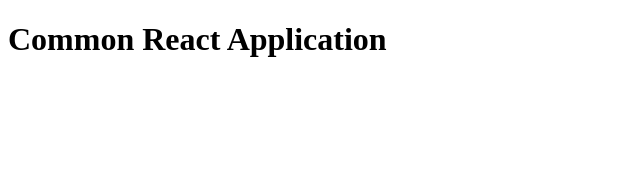
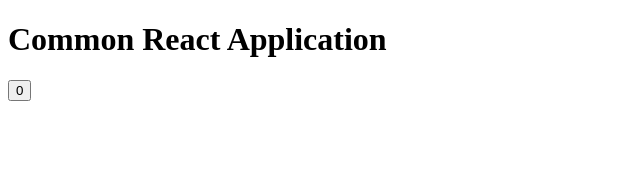
Before and after one commit to diniles/ReactFromScratch, a React (Create React App) app in the folder cra/: page / in a window 1280 px wide. Shown: the top 170 px of the page, without its empty margins (0-640 px from the left). Built offline with nearby package versions, Linux system fonts and the light colour scheme.

Commit message:
Add: state to component

```diff
--- a/cra/src/App.js
+++ b/cra/src/App.js
@@ -5,12 +5,16 @@ import React, {Component} from "react";
 class App extends Component {
   constructor(props) {
     super(props);
+    this.state = {
+      count: 0
+    }
   }
 
   render() {
     return (
       <div className="App">
         <h1>Common React Application</h1>
+        <button>{this.state.count}</button>
       </div>
     );
   }
```
